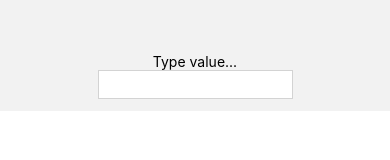
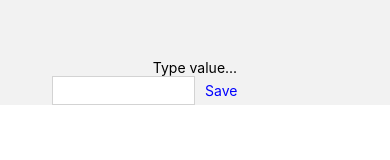
Before and after one commit to hssdiv/barcode-helper, a React Native app: screen / in a window 390 px wide. Shown: the part 312-472 px from the top of the page. Built offline with nearby package versions, Linux system fonts and the light colour scheme.

Commit message:
added store and ability to add\remove stuff from it

```diff
--- a/package.json
+++ b/package.json
@@ -9,18 +9,21 @@
     "web": "expo start --web"
   },
   "dependencies": {
+    "@react-native-async-storage/async-storage": "~1.17.3",
     "@react-navigation/native": "^6.1.2",
     "@react-navigation/native-stack": "^6.9.8",
     "@types/react": "~18.0.24",
     "@types/react-native": "~0.70.6",
     "expo": "~47.0.12",
     "expo-status-bar": "~1.4.2",
+    "immer": "^9.0.17",
     "react": "18.1.0",
     "react-native": "0.70.5",
     "react-native-barcode-expo": "^1.2.0",
     "react-native-safe-area-context": "4.4.1",
     "react-native-screens": "~3.18.0",
-    "typescript": "^4.6.3"
+    "typescript": "^4.6.3",
+    "zustand": "^4.3.2"
   },
   "devDependencies": {
     "@babel/core": "^7.12.9"
--- a/src/screens/home/home.tsx
+++ b/src/screens/home/home.tsx
@@ -1,10 +1,13 @@
 import { ReactElement, useState } from 'react';
-import { Dimensions, Text, TextInput, View } from 'react-native';
+import { Button, Text, TextInput, TouchableOpacity, View } from 'react-native';
 import Barcode from 'react-native-barcode-expo';
+import { useProducts } from '../../stores';
 
 export const HomeScreen = (): ReactElement => {
 
   const [value, setValue] = useState('');
+
+  const { products, addProduct, removeProduct } = useProducts();
 
   return (
     <View
@@ -14,21 +17,64 @@ export const HomeScreen = (): ReactElement => {
         flex: 1,
       }}
     >
+      {products.map(product => (
+        <View style={{ flexDirection: 'row', alignItems: 'center' }}>
+          <TouchableOpacity
+            onPress={() => setValue(product)}
+            style={{
+              paddingBottom: 12,
+            }}
+          >
+            <Text style={{ color: 'blue' }}>{product}</Text>
+          </TouchableOpacity>
+          <TouchableOpacity
+            onPress={() => removeProduct(product)}
+            style={{
+              paddingBottom: 12,
+              paddingHorizontal: 10,
+            }}
+          >
+            <Text style={{ color: 'red' }}>X</Text>
+          </TouchableOpacity>
+        </View>
+      ))}
       <Text>Type value...</Text>
+      <View
+        style={{
+          flexDirection: 'row',
+          alignItems: 'center'
+
+        }}
+      >
         <TextInput
           value={value}
           onChangeText={setValue}
           style={{
-          width: '50%',
             backgroundColor: 'white',
-          paddingVertical: 5,
             paddingHorizontal: 12,
             borderWidth: 1,
             borderColor: 'lightgrey',
-          marginBottom: 12,
+            width: '50%',
+            paddingVertical: 5,
+            // marginBottom: 12,
           }}
         />
-
+        <TouchableOpacity
+          onPress={() => {
+            addProduct(value)
+            setValue('')
+          }}
+        >
+          <Text
+            style={{
+              color: 'blue',
+              paddingStart: 10,
+            }}
+          >
+            Save
+          </Text>
+        </TouchableOpacity>
+      </View>
       <View
         style={{
           width: '100%',
--- /dev/null
+++ b/src/stores/index.ts
@@ -0,0 +1 @@
+export * from './products';
--- /dev/null
+++ b/src/stores/products/index.ts
@@ -0,0 +1 @@
+export * from './products';
--- /dev/null
+++ b/src/stores/products/products.ts
@@ -0,0 +1,26 @@
+import { create } from 'zustand'
+import { createJSONStorage, persist } from 'zustand/middleware'
+import { immer } from 'zustand/middleware/immer'
+import AsyncStorage from '@react-native-async-storage/async-storage';
+
+interface Products {
+  products: string[];
+  addProduct: (newProduct: string) => void;
+  removeProduct: (productToDelete: string) => void;
+}
+
+export const useProducts = create<Products>()(
+  immer(
+    persist(
+      (set) => ({
+        products: [],
+        addProduct: (newProduct: string) => set((state) => { state.products.push(newProduct) }),
+        removeProduct: (productToDelete: string) => set((state) => ({ products: state.products.filter(product => product !== productToDelete) })),
+      }),
+      {
+        name: 'products-storage',
+        storage: createJSONStorage(() => AsyncStorage),
+      }
+    )
+  )
+)
```
Also changed, not shown: 1 other file (tests, documents, lock files or other folders). Lines whose indentation alone changed are shown as unchanged.
